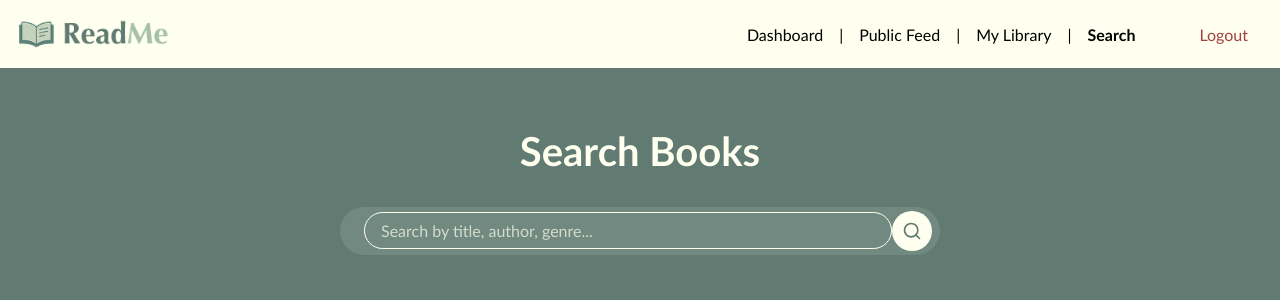
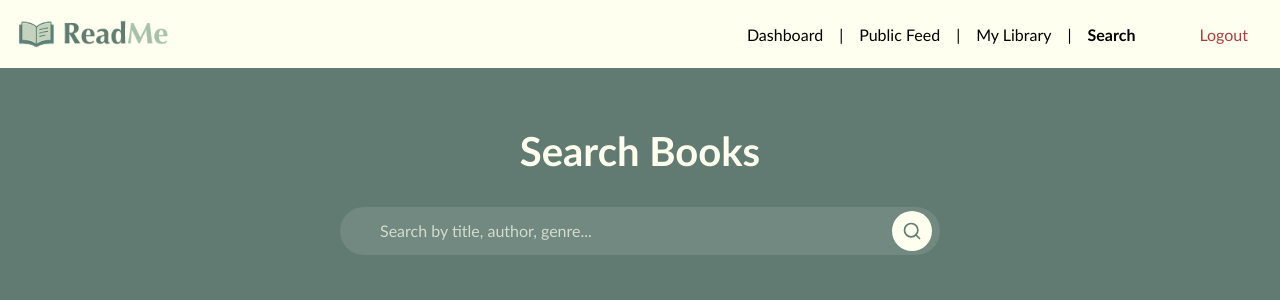
Before and after one commit to Tijana0/ReadMe, a React (Vite) app in the folder frontend/: page /search in a window 1280 px wide. Shown: the top 300 px of the page. Built offline with nearby package versions, Linux system fonts and the light colour scheme; sample sign-in values are in the browser's storage.

Commit message:
fix: force search bar border and shadow removal

```diff
--- a/frontend/src/pages/Search.jsx
+++ b/frontend/src/pages/Search.jsx
@@ -59,13 +59,14 @@ export default function SearchPage() {
                 <h1 className="search-page-title">Search Books</h1>
 
                 <form onSubmit={handleSearch} className="search-bar-form">
-                    <div className="search-input-wrapper">
+                    <div className="search-input-wrapper" style={{ border: "none", boxShadow: "none" }}>
                         <input
                             type="text"
                             placeholder="Search by title, author, genre..."
                             value={query}
                             onChange={(e) => setQuery(e.target.value)}
                             className="search-page-input"
+                            style={{ border: "none", outline: "none", boxShadow: "none" }}
                         />
                         <button type="submit" className="search-page-btn" disabled={isSearching}>
                             <SearchIcon size={20} />
```
